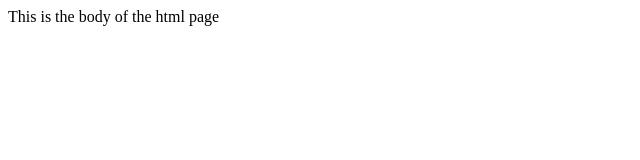
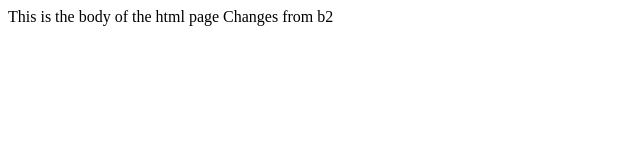
Before and after one commit to Padmak0979/NRLTraining2, a plain HTML site: page merge/index.html in a window 1280 px wide. Shown: the whole page, without its empty margins (0-640 px from the left). Drawn offline with Linux system fonts and the light colour scheme.

Commit message:
changes in b2

```diff
--- a/merge/index.html
+++ b/merge/index.html
@@ -1,5 +1,6 @@
 <html>
 	<body>
 		This is the body of the html page
+		Changes from b2
 	</body>
 <html>
```
